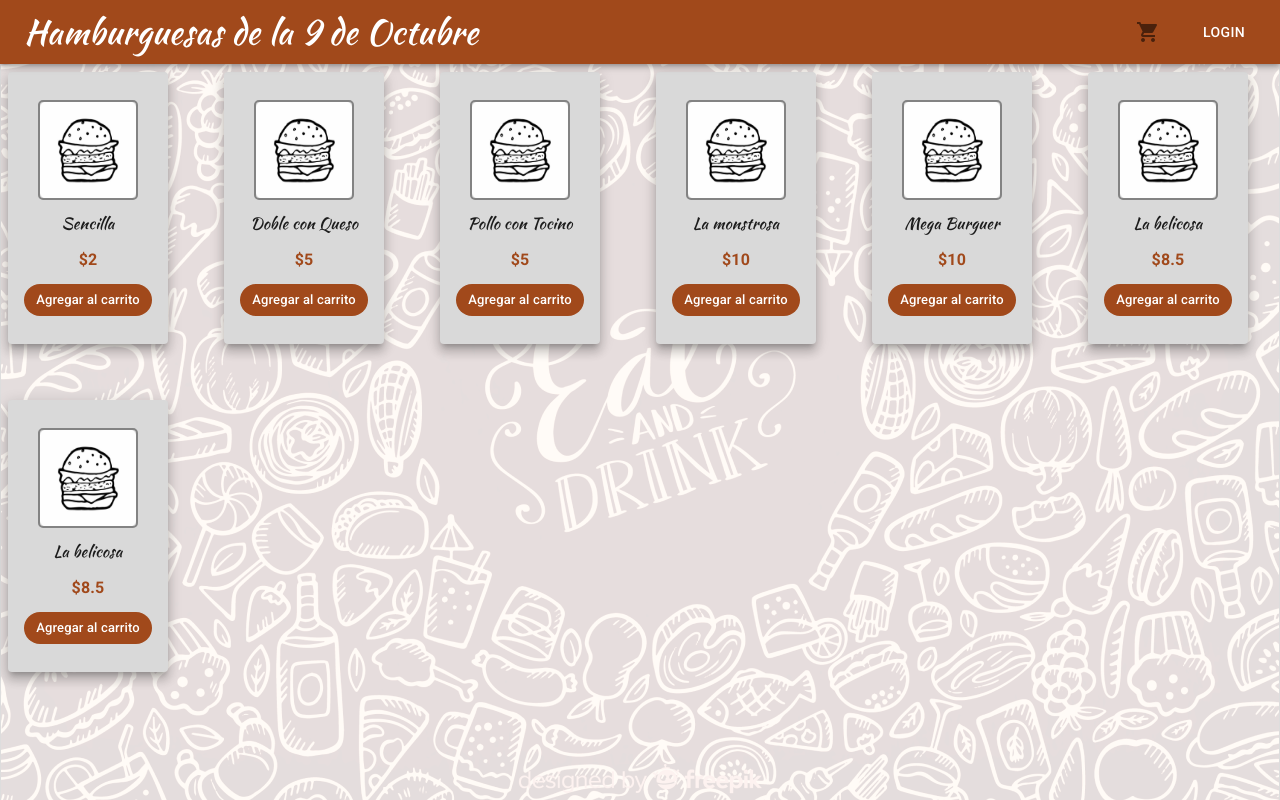
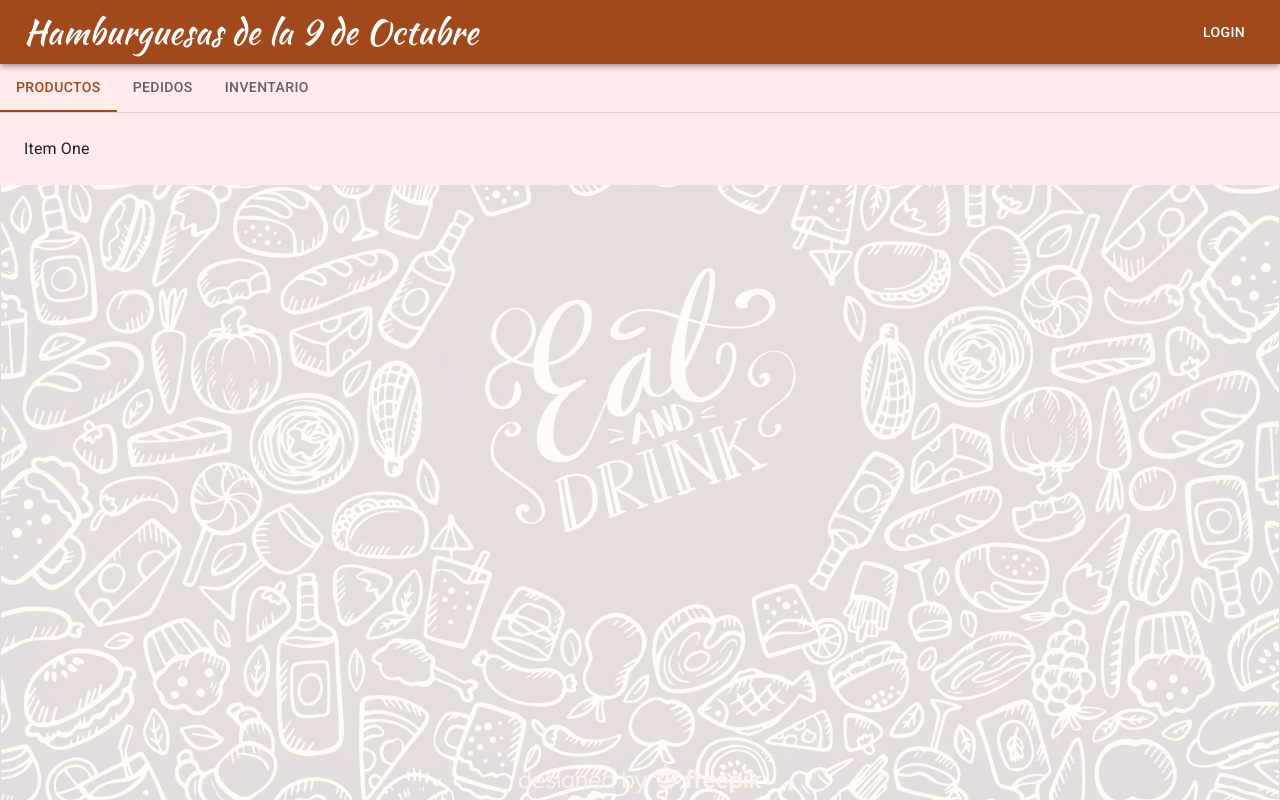
Before and after one commit to henqchav/LP-Ecommerce, a React (Vite) app in the folder frontend/: page /dashboard in a window 1280 px wide. Before the commit this address led to /catalogo. Built offline with nearby package versions, Linux system fonts and the light colour scheme.

Commit message:
initial dashboard changes

```diff
--- a/frontend/src/components/AppNavBar.jsx
+++ b/frontend/src/components/AppNavBar.jsx
@@ -8,9 +8,11 @@
 } from "@mui/material";
 import { useDispatch } from "react-redux";
 import { openSidepanel } from "../slices/sidepanelSlice";
+import { useLocation } from 'react-router-dom';
 
 const AppNavBar = () => {
   const dispatch = useDispatch();
+  const location = useLocation();
 
   return (
     <AppBar position="fixed" sx={{ zIndex: (theme) => theme.zIndex.drawer + 1 }}>
@@ -23,12 +25,14 @@
         >
           Hamburguesas de la 9 de Octubre
         </Typography>
+        {location.pathname === '/catalogo' && (
           <IconButton
             className="mr-6"
             onClick={() => dispatch(openSidepanel({ id: "SHOPPING_CART" }))}
           >
             <Icon>shopping_cart</Icon>
           </IconButton>
+        )}
         <Button color="inherit">Login</Button>
       </Toolbar>
     </AppBar>
--- a/frontend/src/components/AppRouter.jsx
+++ b/frontend/src/components/AppRouter.jsx
@@ -2,8 +2,9 @@
 
 // Pages
 import Catalogo from "./Pages/Catalago";
+import Dashboard from "./Pages/Dashboard";
 import AppNavBar from "./AppNavBar";
-import SidePanelLayout from "./Navigation/SidepanelLayout";
+import SidePanelLayout from "./Navigation/SidePanelLayout"
 
 const AppRouter = () => {
   return (
@@ -18,6 +19,19 @@
       >
         <Route path="/catalogo" element={<Catalogo />} />
       </Route>
+
+      <Route
+        element={
+          <div>
+            <AppNavBar />
+            <SidePanelLayout render={<Outlet />} />
+          </div>
+        }
+      >
+        <Route path="/dashboard" element={<Dashboard />} />
+      </Route>
+
+
       <Route path="*" element={<Navigate to="/catalogo" replace />} />
     </Routes>
   );
--- /dev/null
+++ b/frontend/src/components/Pages/Dashboard.jsx
@@ -0,0 +1,67 @@
+import * as React from 'react';
+import PropTypes from 'prop-types';
+import {Tabs, Tab , Typography, Box} from '@mui/material';
+
+function CustomTabPanel(props) {
+    const { children, value, index, ...other } = props;
+
+    return (
+      <div
+        role="tabpanel"
+        hidden={value !== index}
+        id={`simple-tabpanel-${index}`}
+        aria-labelledby={`simple-tab-${index}`}
+        {...other}
+      >
+        {value === index && (
+          <Box sx={{ p: 3 }}>
+            <Typography>{children}</Typography>
+          </Box>
+        )}
+      </div>
+    );
+}
+
+CustomTabPanel.propTypes = {
+    children: PropTypes.node,
+    index: PropTypes.number.isRequired,
+    value: PropTypes.number.isRequired,
+};
+
+function a11yProps(index) {
+    return {
+      id: `simple-tab-${index}`,
+      'aria-controls': `simple-tabpanel-${index}`,
+    };
+}
+
+const Dashboard = () => {
+    const [value, setValue] = React.useState(0);
+
+    const handleChange = (event, newValue) => {
+        setValue(newValue);
+    };
+
+    return(
+        <Box sx={{ width: '100%',backgroundColor:'#ffebee' }}>
+            <Box sx={{ borderBottom: 1, borderColor: 'divider', color: '#ffebee' }}>
+                <Tabs value={value} onChange={handleChange} aria-label="basic tabs example">
+                    <Tab label="Productos" {...a11yProps(0)} />
+                    <Tab label="Pedidos" {...a11yProps(1)} />
+                    <Tab label="Inventario" {...a11yProps(2)} />
+                </Tabs>
+            </Box>
+            <CustomTabPanel value={value} index={0} sx={{color: '#ffebee'}}>
+                Item One
+            </CustomTabPanel>
+            <CustomTabPanel value={value} index={1}>
+                Item Two
+            </CustomTabPanel>
+            <CustomTabPanel value={value} index={2}>
+                Item Three
+            </CustomTabPanel>
+        </Box>
+    );
+};
+
+export default Dashboard;
```
Also changed, not shown: 1 other file (tests, documents, lock files or other folders). Lines whose indentation alone changed are shown as unchanged.
